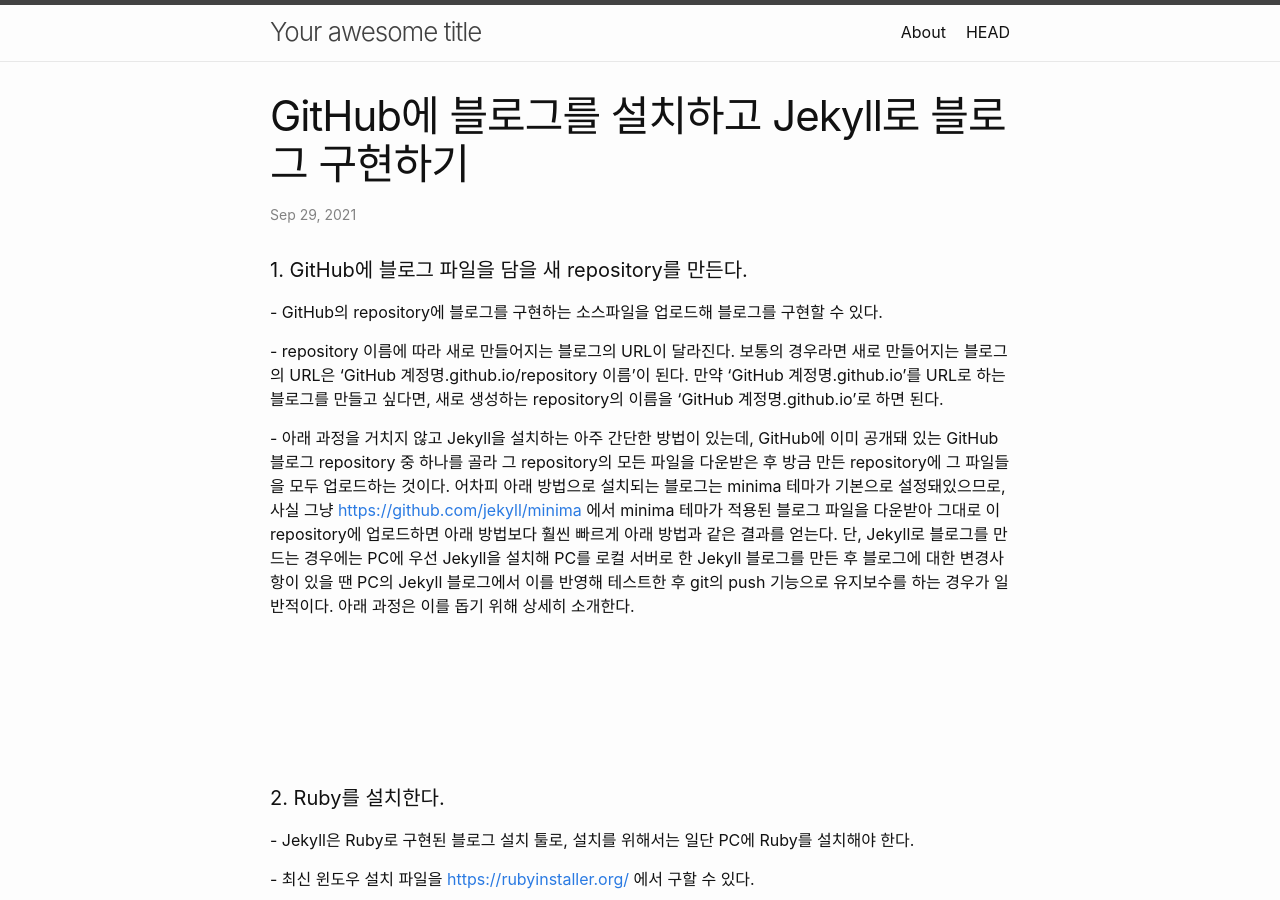
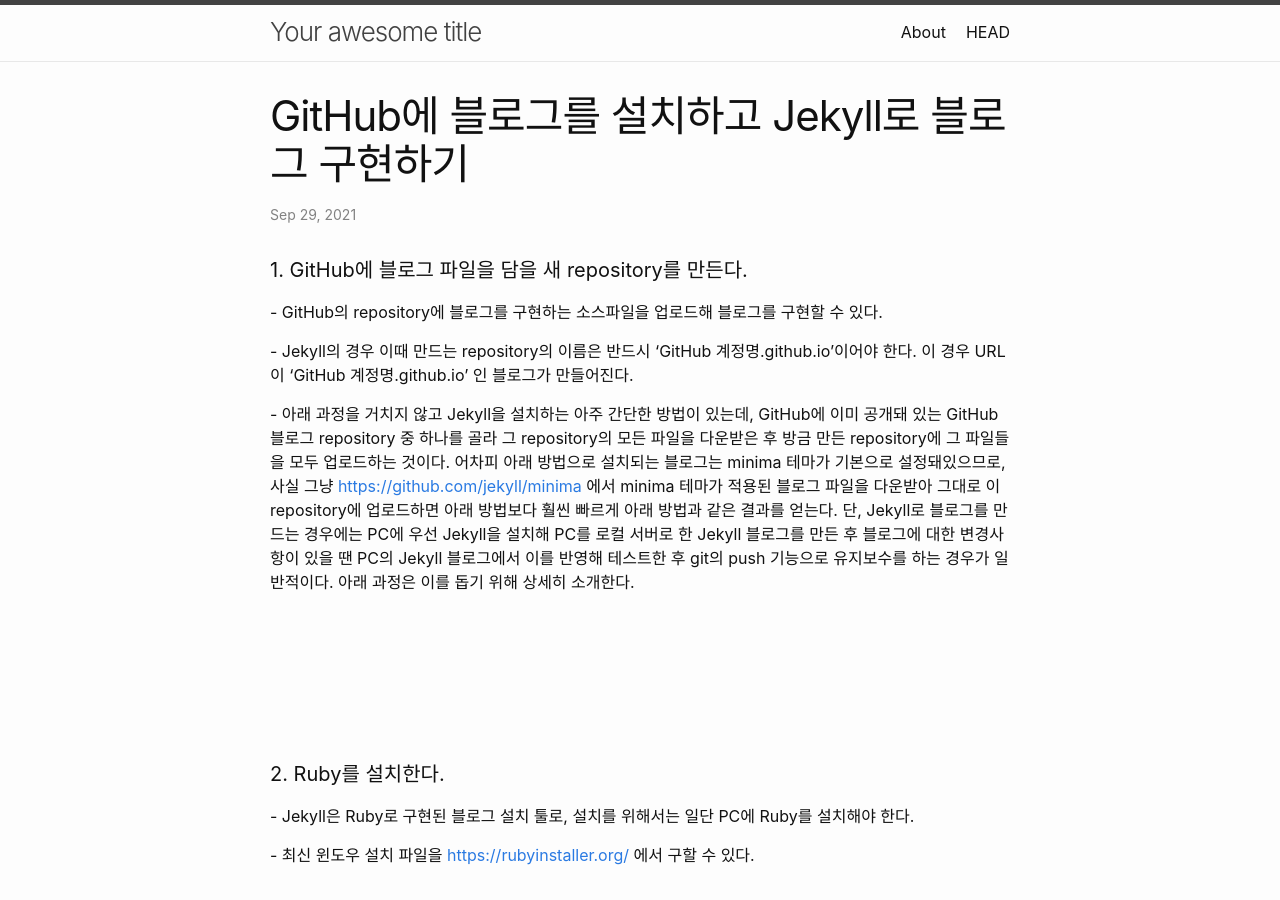
Before and after one commit to kangwooklee29/blog, a Jekyll site: the page built from _posts/2021-09-29-Jekyll설치.md, in a window 1280 px wide and 900 px high. Built offline with Jekyll 4.4.1, drawn with Linux system fonts in a browser that asks for light colours; our own code applies the rules of GitHub Pages for plain Markdown files.

Commit message:
Update 2021-09-29-Jekyll설치.md

```diff
--- a/_posts/2021-09-29-Jekyll설치.md
+++ b/_posts/2021-09-29-Jekyll설치.md
@@ -10,7 +10,7 @@ categories: Jekyll
 
 \- GitHub의 repository에 블로그를 구현하는 소스파일을 업로드해 블로그를 구현할 수 있다.
 
-\- repository 이름에 따라 새로 만들어지는 블로그의 URL이 달라진다. 보통의 경우라면 새로 만들어지는 블로그의 URL은 'GitHub 계정명.github.io/repository 이름'이 된다. 만약 'GitHub 계정명.github.io'를 URL로 하는 블로그를 만들고 싶다면, 새로 생성하는 repository의 이름을 'GitHub 계정명.github.io'로 하면 된다.
+\- Jekyll의 경우 이때 만드는 repository의 이름은 반드시 'GitHub 계정명.github.io'이어야 한다. 이 경우 URL이 'GitHub 계정명.github.io' 인 블로그가 만들어진다.
 
 \- 아래 과정을 거치지 않고 Jekyll을 설치하는 아주 간단한 방법이 있는데, GitHub에 이미 공개돼 있는 GitHub 블로그 repository 중 하나를 골라 그 repository의 모든 파일을 다운받은 후 방금 만든 repository에 그 파일들을
 모두 업로드하는 것이다. 어차피 아래 방법으로 설치되는 블로그는 minima 테마가 기본으로 설정돼있으므로, 사실 그냥 <https://github.com/jekyll/minima> 에서 minima 테마가 적용된 블로그 파일을 다운받아
```
